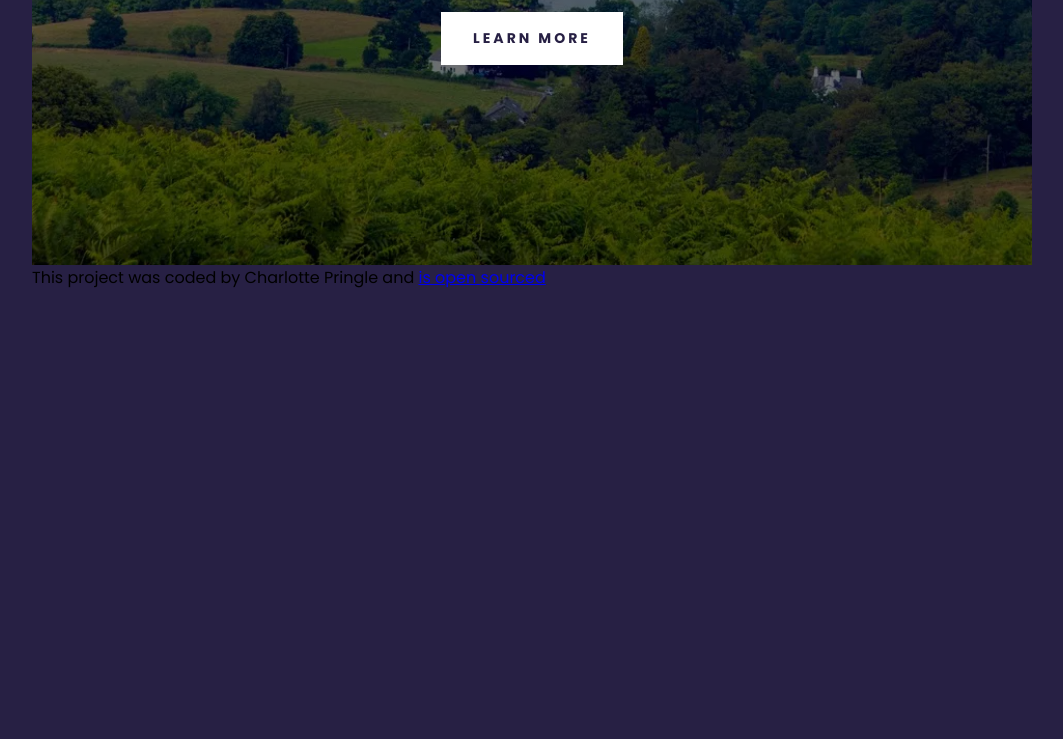
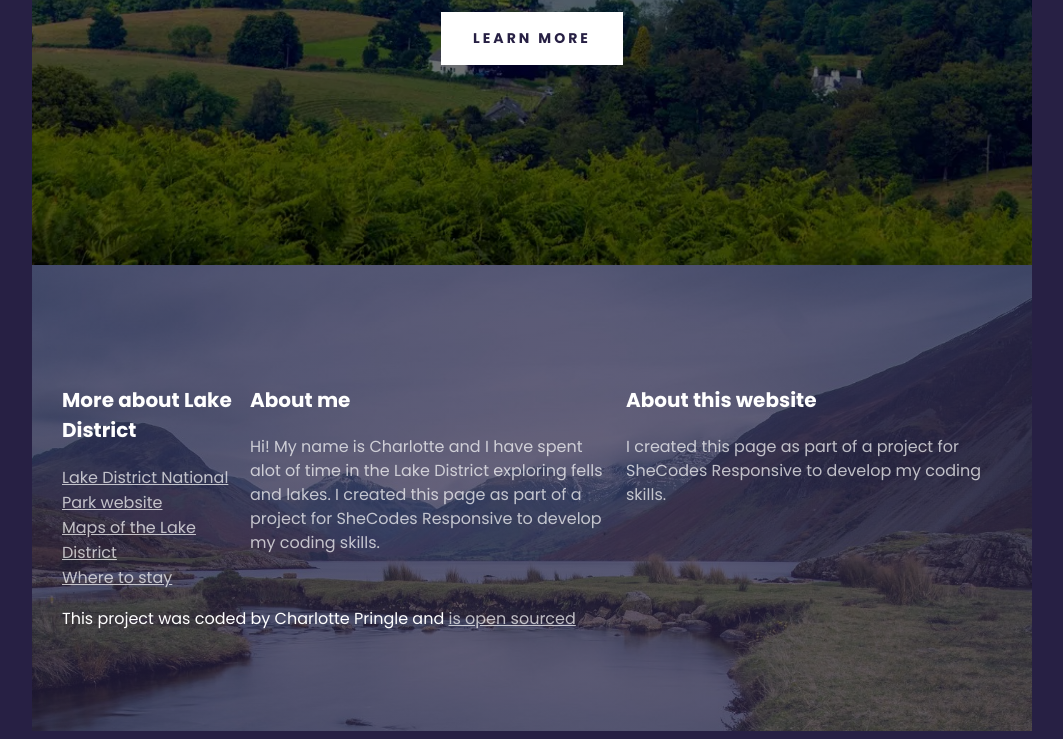
Before and after one commit to CharPrings/lake-district, a plain HTML site: page index.html in a window 1280 px wide. Shown: the part 576-1315 px from the top of the page, without its empty margins (108-1171 px from the left). Before the commit the page ends 874 px from the top, so only its background shows below. Drawn offline with Linux system fonts and the light colour scheme.

Commit message:
Added footer

```diff
--- a/index.html
+++ b/index.html
@@ -21,11 +21,41 @@
         <a href="#more">Learn more</a>
       </header>
       <footer>
+        <section class="grid">
+        <div>
+          <h3>More about Lake District</h3>
+          <ul>
+            <li>
+              <a href="http://www.lakedistrict.gov.uk/" target="_blank"
+                >Lake District National Park website</a
+              >
+            </li>
+            <li><a href="https://www.lakedistrict.gov.uk/visiting/maps" target="_blank">Maps of the Lake District</a></li>
+            <li><a href="https://www.lakedistrict.gov.uk/visiting/where-to-stay" target="_blank">Where to stay</a></li>
+          </ul>
+        </div>
+        <div>
+          <h3>About me</h3>
+          <p>
+            Hi! My name is Charlotte and I have spent alot of time in the Lake
+            District exploring fells and lakes. I created this page as
+            part of a project for SheCodes Responsive to develop my coding
+            skills.
+          </p>
+        </div>
+        <div>
+          <h3>About this website</h3>
+          <p>
+            I created this page as part of a project for SheCodes Responsive to
+            develop my coding skills.
+          </p>
+        </div>
+</section>
         This project was coded by Charlotte Pringle and
         <a href="https://github.com/CharPrings/lake-district" target="_blank"
           >is open sourced</a
         >
       </footer>
-    </div>
+      </div>
   </body>
 </html>
--- a/src/styles.css
+++ b/src/styles.css
@@ -7,7 +7,14 @@ body {
   max-width: 1000px;
   margin: 0 auto;
 }
-
+.grid {
+    display: grid;
+    grid-template-columns: 1fr 2fr 2fr;
+}
+section {
+    max-width: 1200px;
+    margin: 0 auto;
+}
 header {
   background-image: linear-gradient(rgba(0, 0, 0, 0.4), rgba(0, 0, 0, 0.6)),
     url("../images/lake-windermere.jpg");
@@ -54,7 +61,43 @@ header a {
   background: white;
 }
 
-@media(max-width: 900px) {
+footer {
+  color: white;
+  background-image: linear-gradient(rgba(39, 32, 68, 0.7), rgba(39, 32, 68, 0.7)),
+    url("../images/lake-view.jpg");
+    background-repeat: no-repeat;
+    background-size: cover;
+    padding: 100px 30px;
+}
+
+footer h3 {
+    font-weight: 700;
+    font-size: 20px;
+    line-height: 30px;
+}
+
+footer p {
+    font-weight: 400;
+    font-size: 16px;
+    opacity: 0.7;
+    margin-right: 20px;
+    line-height: 24px;
+}
+
+footer ul {
+    padding: 0;
+}
+footer li {
+list-style: none;
+margin: 0;
+padding: 0;
+}
+
+footer a {
+    color: white;
+    opacity: 0.7;
+}
+@media (max-width: 960px) {
   header {
     padding: 60px 0;
   }
```
Also changed, not shown: images/lake-view.jpg (added). Lines whose indentation alone changed are shown as unchanged.
